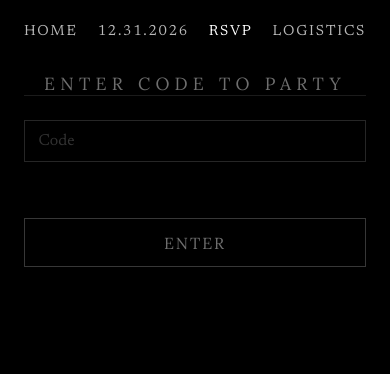
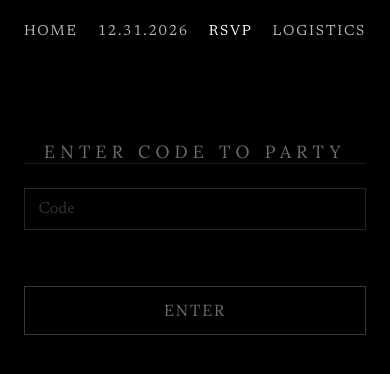
Before and after one commit to ava-firstaccess/wedding-website, a Next.js app: page /rsvp in a window 390 px wide. Shown: the top 374 px of the page. Built offline with nearby package versions, Linux system fonts and the light colour scheme.

Commit message:
Lower RSVP and logistics code entry forms

```diff
--- a/app/logistics/page.js
+++ b/app/logistics/page.js
@@ -76,7 +76,7 @@ export default function Logistics() {
         </div>
         <div className={`${styles.content} ${phase === 'form-in' ? styles.visible : ''}`}>
           {view !== 'invite' ? (
-            <div className={`${styles.transitionPane} ${view === 'fading' ? styles.transitionOut : styles.transitionIn}`}>
+            <div className={`${styles.transitionPane} ${styles.gatePane} ${view === 'fading' ? styles.transitionOut : styles.transitionIn}`}>
               <h1 className={styles.heading}>Logistics</h1>
               <hr className={styles.rule} />
               <form className={styles.form} onSubmit={handleSubmit}>
--- a/app/rsvp/page.js
+++ b/app/rsvp/page.js
@@ -413,7 +413,7 @@ export default function RSVP() {
 
         <div ref={formRef} className={`${styles.content} ${phase === 'form-in' ? styles.visible : ''}`}>
           {view !== 'invite' ? (
-            <div className={`${styles.transitionPane} ${view === 'fading' ? styles.transitionOut : styles.transitionIn} ${view === 'invite' ? styles.hiddenPane : ''}`}>
+            <div className={`${styles.transitionPane} ${styles.gatePane} ${view === 'fading' ? styles.transitionOut : styles.transitionIn} ${view === 'invite' ? styles.hiddenPane : ''}`}>
               <h1 className={styles.heading}>Enter Code To Party</h1>
               <hr className={styles.rule} />
 
--- a/app/rsvp/page.module.css
+++ b/app/rsvp/page.module.css
@@ -294,6 +294,11 @@
   transition: opacity 0.38s ease-in-out, transform 0.38s ease-in-out;
 }
 
+.gatePane {
+  min-height: 38vh;
+  padding-top: 5vh;
+}
+
 .absolutePane {
   width: 100%;
 }
@@ -394,6 +399,11 @@
     transform: translate(-50%, -50%);
   }
 
+  .gatePane {
+    min-height: 34vh;
+    padding-top: 8vh;
+  }
+
   .menuRow {
     flex-direction: column;
     gap: 0.3rem;
```
